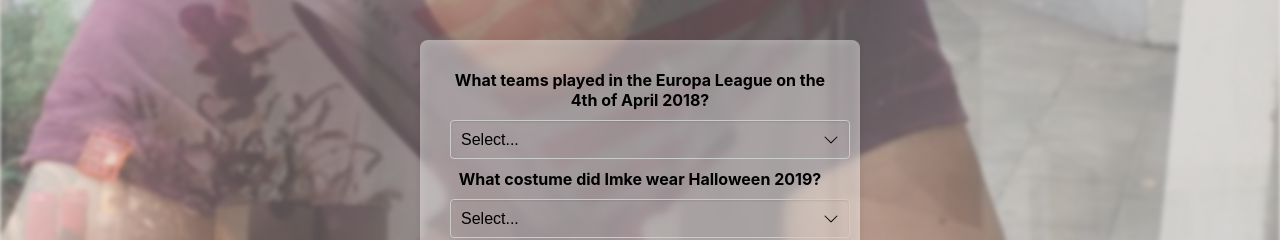
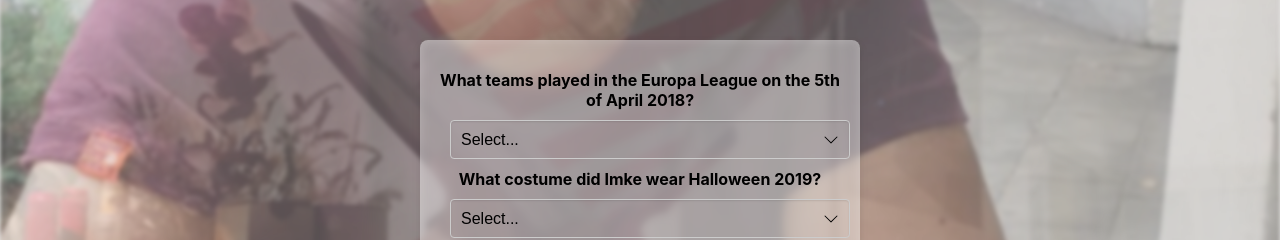
Before and after one commit to emuellen/piccillis-bachelor-bash, a React (Create React App) app: page / in a window 1280 px wide. Shown: the part 178-418 px from the top of the page. Built offline with nearby package versions, Linux system fonts and the light colour scheme.

Commit message:
correct date

```diff
--- a/src/VideoSelector.js
+++ b/src/VideoSelector.js
@@ -95,7 +95,7 @@ const VideoSelector = () => {
       <form onSubmit={handleSubmit}>
         <div>
           <label>
-            What teams played in the Europa League on the 4th of April 2018?
+            What teams played in the Europa League on the 5th of April 2018?
             <select value={option1} onChange={(e) => setOption1(e.target.value)}>
               <option value="">Select...</option>
               <option value="option1A">1. FC Köln - Bayern München</option>
```
